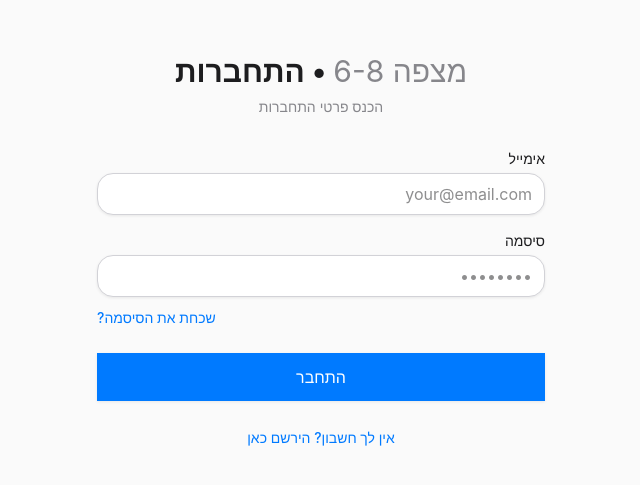
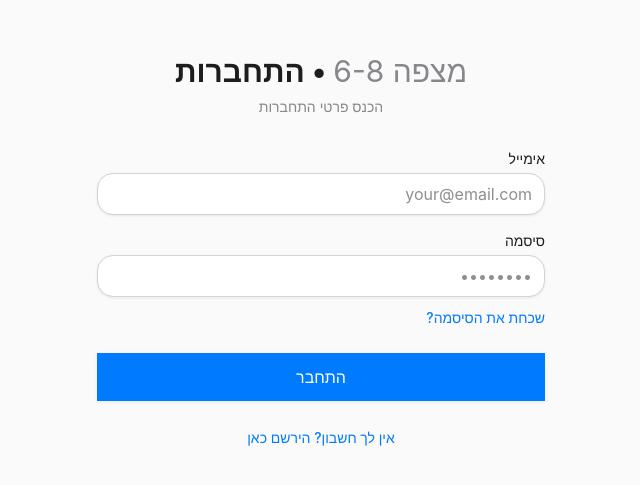
Before and after one commit to avivais/parking-gate-remote, a Next.js app in the folder frontend/: page /login in a window 1280 px wide. Shown: the part 149-634 px from the top of the page, without its empty margins (319-959 px from the left). Built offline with nearby package versions, Linux system fonts and the light colour scheme; no server answers.

Commit message:
Align forgot password link to the right

```diff
--- a/frontend/src/app/login/page.tsx
+++ b/frontend/src/app/login/page.tsx
@@ -139,7 +139,7 @@ export default function LoginPage() {
                                 style={{ color: "var(--text)" }}
                                 placeholder="••••••••"
                             />
-                            <div className="mt-2 text-left">
+                            <div className="mt-2 text-right">
                                 <Link
                                     href="/forgot-password"
                                     className="link-hover text-sm font-medium focus-theme"
```
